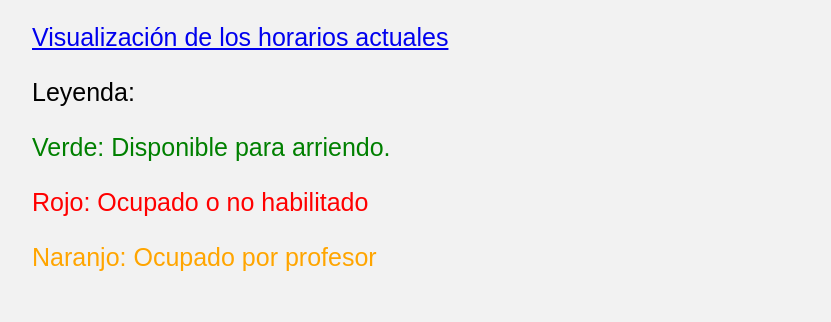
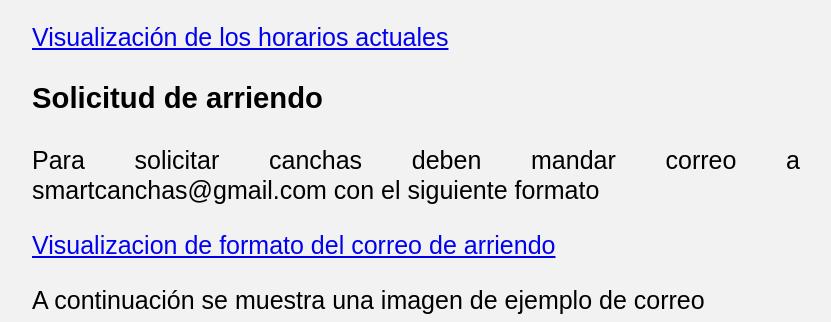
Before and after one commit to smartcanchas/smartcanchas.github.io, a plain HTML site: page index.html in a window 1280 px wide. Shown: the part 1320-1642 px from the top of the page, without its empty margins (224-1055 px from the left). Drawn offline with Linux system fonts and the light colour scheme.

Commit message:
Update index.html

```diff
--- a/index.html
+++ b/index.html
@@ -37,10 +37,6 @@
         <p>Es importante mencionar que el proceso de arriendo de canchas se inicia todos los jueves a las 9 AM, para la semana siguiente. Es decir, los usuarios podrán hacer sus reservas para la semana siguiente a partir de este horario. Se recomienda a los usuarios que realicen sus reservas lo antes posible, ya que los horarios más solicitados pueden llenarse rápidamente.</p>
         <p>En el siguiente enlace estará la hoja de calculo en donde se puede visualizar los horarios del arriendo de las canchas.</p>
         <a href="https://docs.google.com/spreadsheets/d/1fD98wl-ptG2dr960RId1YKms4A5WgnxXyDogMf6XXJ8/edit#gid=0">Visualización de los horarios actuales</a>
-        <p> Leyenda: </p>
-        <p style="color: green;">Verde: Disponible para arriendo.</p>
-        <p style="color: red;">Rojo: Ocupado o no habilitado</p>
-        <p style="color: orange;">Naranjo: Ocupado por profesor</p>
       </section>
 
       <section id="Solicitud">
```
